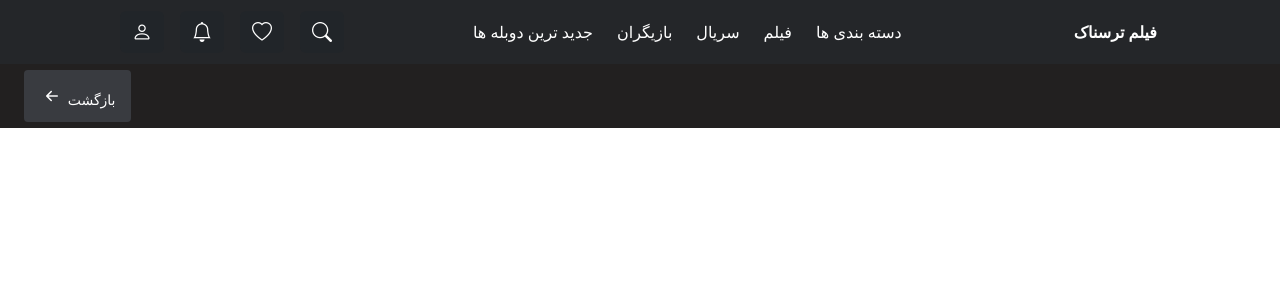
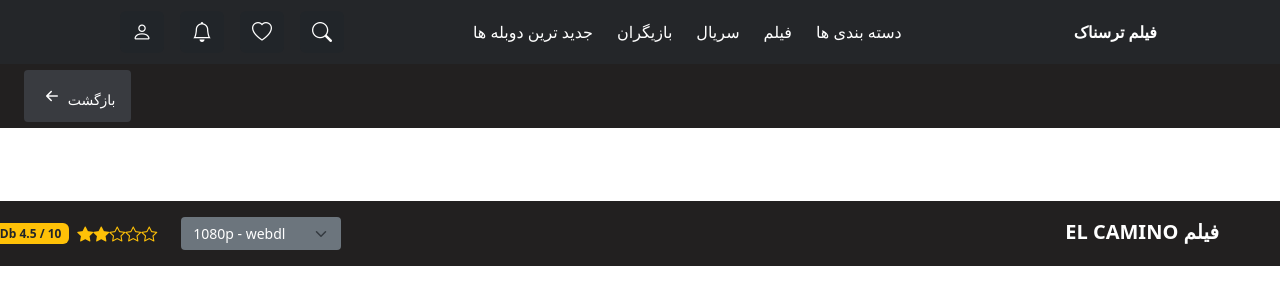
Before and after one commit to Mohammadkaalam/vue.movie.player, a Vue app: page / in a window 1280 px wide. Shown: the top 304 px of the page. Built offline with nearby package versions, Linux system fonts and the light colour scheme.

Commit message:
create Title

```diff
--- a/src/App.vue
+++ b/src/App.vue
@@ -1,13 +1,13 @@
 <script setup lang="ts">
-import CTA from './components/CTA.vue';
-import Navbar from './components/Navbar.vue';
+import CTA from './components/CTA.vue'
+import Navbar from './components/Navbar.vue'
+import Title from './components/Title.vue'
 </script>
 
-
-
-
-
 <template>
-  <Navbar/>
-  <CTA/>
+  <div>
+    <Navbar />
+    <CTA />
+    <Title />
+  </div>
 </template>
--- a/src/components/CTA.vue
+++ b/src/components/CTA.vue
@@ -1,5 +1,5 @@
 <template>
-<div class=" abc  top-0 p-4  ">
+<div class=" abc   p-4  ">
   <button class="btn btn-secondary back-button ">
     <i class="bi bi-arrow-left-short fs-4"></i>
     بازگشت
@@ -10,11 +10,9 @@
 <style>
 .abc {
   width: 100%;
-  max-width: 1440px;
   height: 64px;
   background-color:#222020;
   display: flex;
-  justify-content: space-between;
   align-items: center;
   position: fixed;
   top: 0;
--- a/src/components/Navbar.vue
+++ b/src/components/Navbar.vue
@@ -1,7 +1,7 @@
 <template>
 <nav class="custom-navbar d-flex align-items-center" dir="rtl">
     <!-- Right -->
-   <a class="navbar-brand text-white fw-bold d-flex align-items-center" href="#">فیلم ترسناک</a>
+   <a class="navbar-brand text-white fw-bold d-flex align-items-center bg-transparent" href="#">فیلم ترسناک</a>
     <!-- Center:  -->
     <ul class="navbar-nav flex-row gap-4 mb-0">
       <li class="nav-item" v-for="link in links" :key="link.title">
@@ -55,7 +55,8 @@ const links = [
 }
 
 .nav-link:hover {
-  color: #ff4444 !important;
+  color: #0f5194 !important;
+background-color: transparent;
 }
 
 img {
--- /dev/null
+++ b/src/components/Title.vue
@@ -0,0 +1,41 @@
+<template>
+  <!-- Section 3 -->
+
+  <div
+    class="bg-dark  p-3 d-flex text-white gap-4"
+    style="width: 250%; margin-top: -199px; position: fixed; margin-left: -680px; "
+  >
+    <!-- Right side: Title, rating, quality -->
+    <div class="d-flex align-items-center gap-2">
+      <span class="badge bg-warning text-dark fw-bold">IMDb 4.5 / 10</span>
+      <div class="text-warning">
+        <i class="bi bi-star-fill"></i>
+        <i class="bi bi-star-fill"></i>
+        <i class="bi bi-star"></i>
+        <i class="bi bi-star"></i>
+        <i class="bi bi-star"></i>
+      </div>
+    </div>
+    <div>
+      <select class="form-select bg-secondary text-white border-0" style="width: 160px">
+        <option selected>1080p - webdl</option>
+        <option>720p - webdl</option>
+        <option>480p - mp4</option>
+      </select>
+    </div>
+    <div class="fw-bold fs-5" style="margin-left: 700px">EL CAMINO فیلم</div>
+  </div>
+
+  <!-- Left side: Movie poster -->
+</template>
+
+<style>
+.bg-dark {
+  background-color: #222020 !important;
+}
+
+.form-select {
+  font-size: 14px;
+  border-radius: 4px;
+}
+</style>
--- a/src/views/HomeView.vue
+++ b/src/views/HomeView.vue
@@ -5,5 +5,7 @@ import App from '@/App.vue';
 <template>
   <main>
     <App />
+
+
   </main>
 </template>
```
